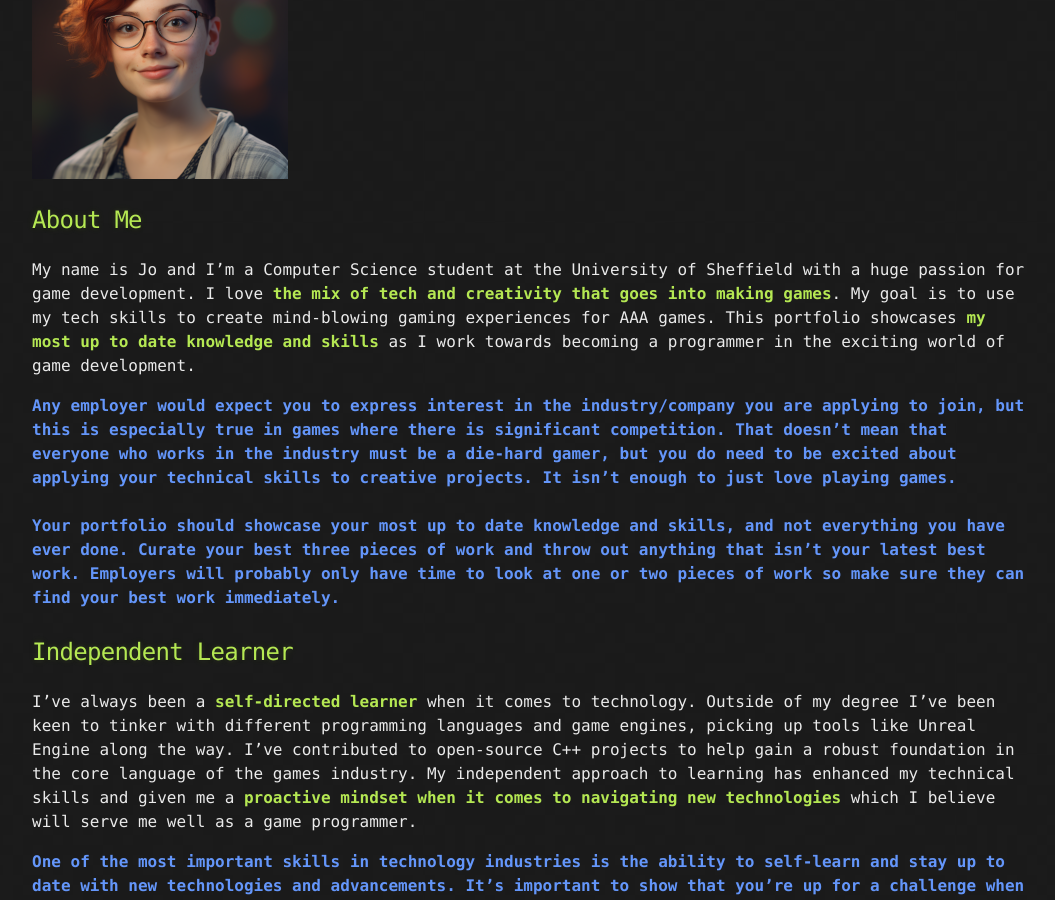
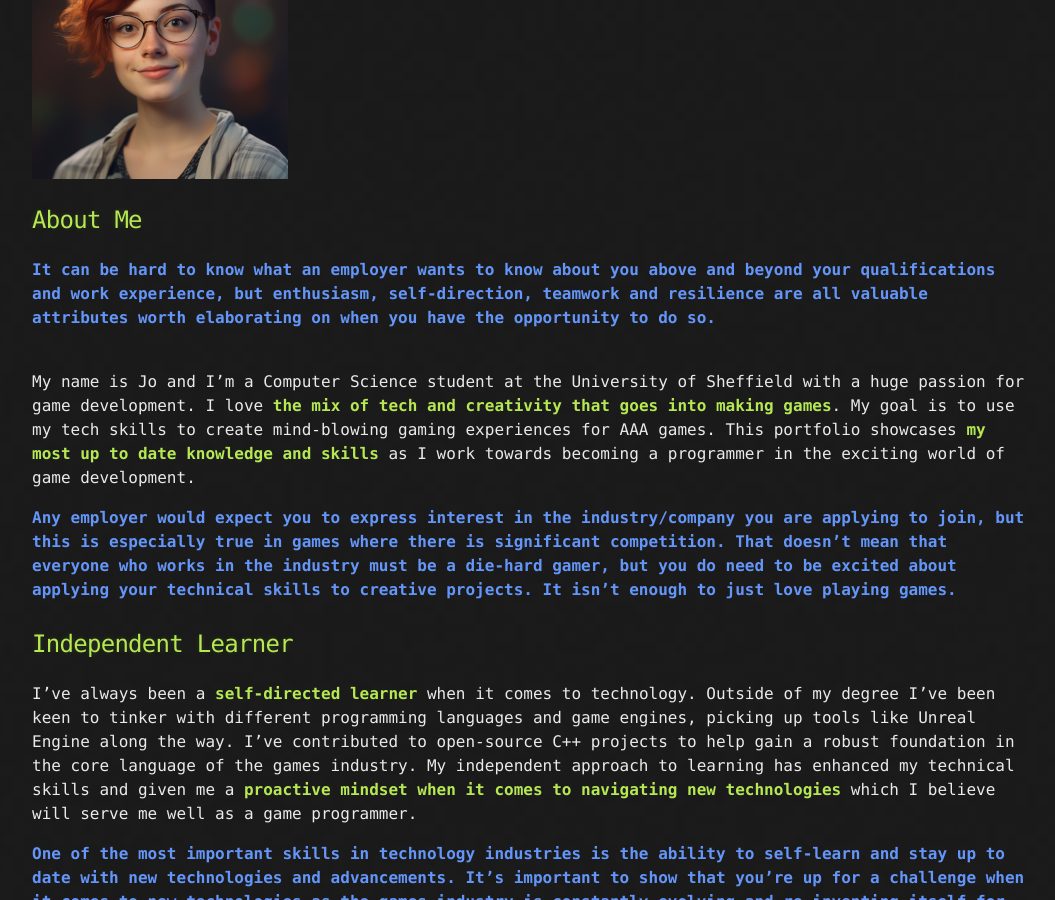
Before and after one commit to sumo-digital-academy/cs_portfolio, a Jekyll site: the page built from about-a.markdown, in a window 1280 px wide and 900 px high, scrolled down 310 px. Shown: the whole window, without its empty margins (108-1163 px from the left). Built offline with Jekyll 4.4.1, drawn with Linux system fonts in a browser that asks for light colours.

Commit message:
Update about-a.markdown

```diff
--- a/about-a.markdown
+++ b/about-a.markdown
@@ -10,13 +10,16 @@ permalink: /about-a/
 
 ## About Me
 
+<div class="annotate-highlight">
+It can be hard to know what an employer wants to know about you above and beyond your qualifications and work experience, but enthusiasm, self-direction, teamwork and resilience are all valuable attributes worth elaborating on when you have the opportunity to do so.
+<br>
+<br>
+</div>
+
 My name is Jo and I'm a Computer Science student at the University of Sheffield with a huge passion for game development. I love <span class="text-highlight">the mix of tech and creativity that goes into making games</span>. My goal is to use my tech skills to create mind-blowing gaming experiences for AAA games. This portfolio showcases <span class="text-highlight">my most up to date knowledge and skills</span> as I work towards becoming a programmer in the exciting world of game development.
 
 <div class="annotate-highlight">
 Any employer would expect you to express interest in the industry/company you are applying to join, but this is especially true in games where there is significant competition. That doesn’t mean that everyone who works in the industry must be a die-hard gamer, but you do need to be excited about applying your technical skills to creative projects. It isn’t enough to just love playing games.
-<br>
-<br>
-Your portfolio should showcase your most up to date knowledge and skills, and not everything you have ever done. Curate your best three pieces of work and throw out anything that isn’t your latest best work. Employers will probably only have time to look at one or two pieces of work so make sure they can find your best work immediately.
 <br>
 <br>
 </div>
```
